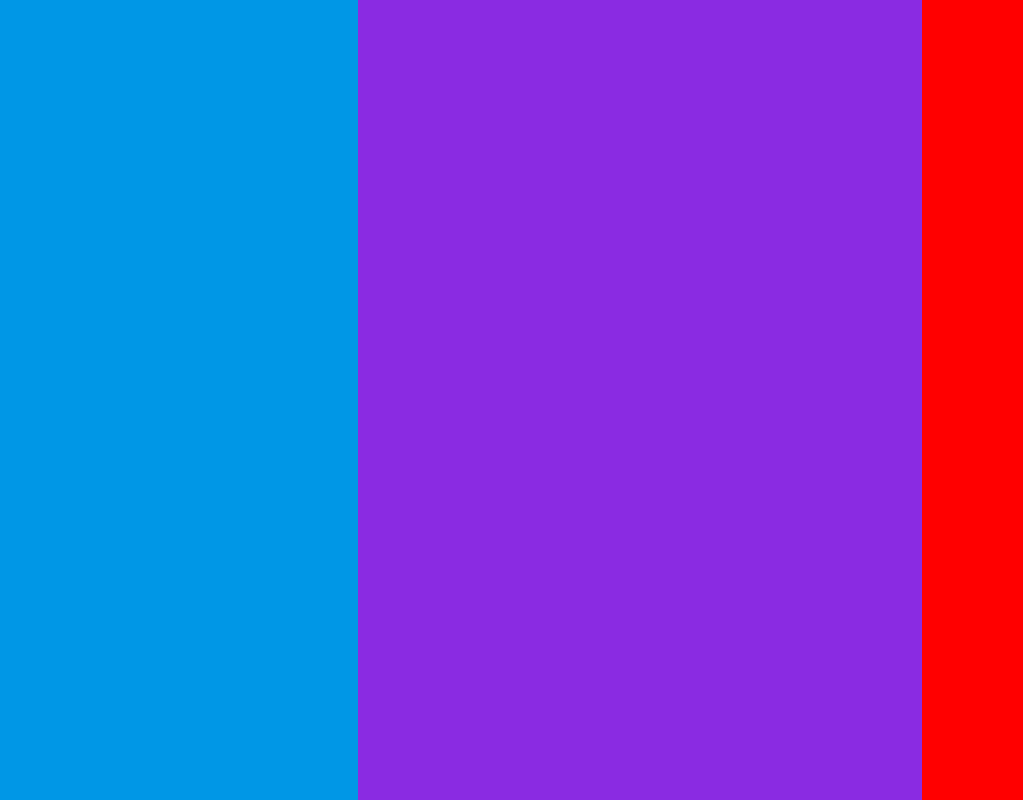
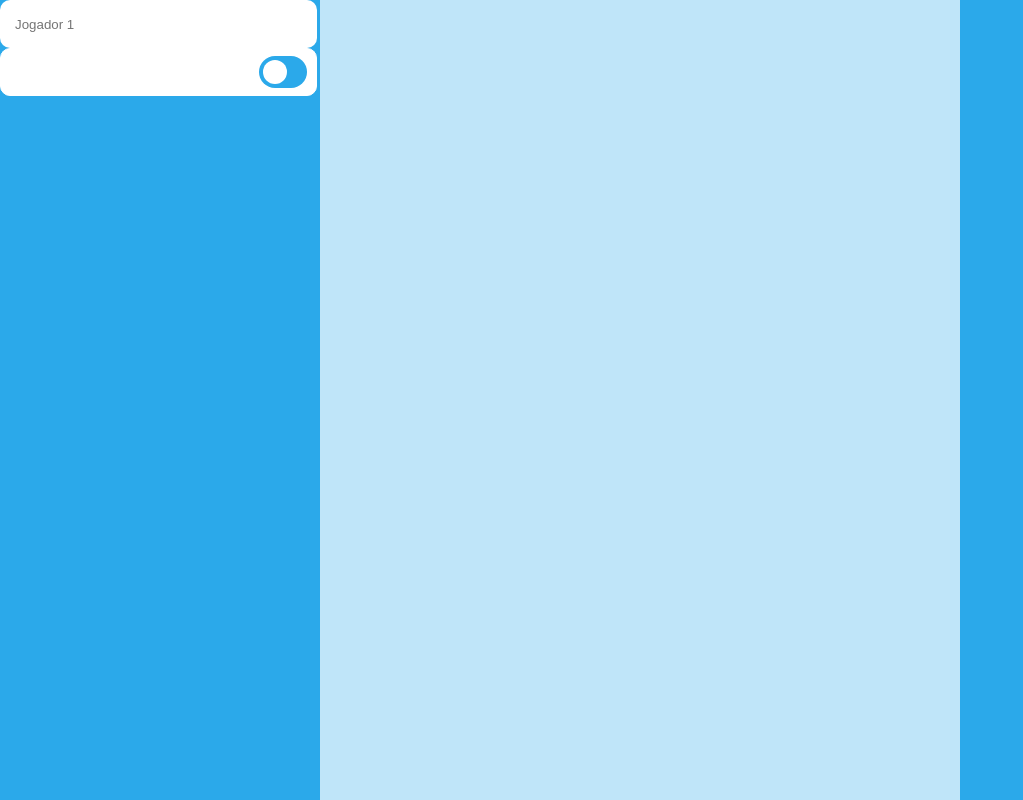
Before and after one commit to 1491965/Jogo-da-Velha-HTC-04, a plain HTML site: page index.html in a window 1280 px wide. Shown: the whole page, without its empty margins (0-1023 px from the left). Drawn offline with Linux system fonts and the light colour scheme.

Commit message:
continuando o layout do jogo da velha

```diff
--- a/Src/Scripts/styles.css
+++ b/Src/Scripts/styles.css
@@ -1,27 +1,83 @@
-.container-left {
-    width: 28%;
-    background-color:#0097e6 ;
-    height: 100%;
+ .container {
+     width: 100vw;
+     height: 100vh;
      display: flex;
-    justify-content: center;
-    align-items: center;
-}
-.container-center {
-    width: 44%;
-    background-color: blueviolet;
-    height: 100%;
-    display: flex;
-    flex-direction: column;
-    justify-content: center;
-    align-items: center;
  }
 
-.container-right {
-    width:28% ;
+ .small-container {
+     width: 25%;
      height: 100%;
+     background-color: #2BA9EA;
+
+
+ }
+
+ .big-container {
+     width: 50%;
+     background-color: #2ba9ea4d;
+     height: 100%;
+
+ }
+
+ .player-field {
+     width: 317px;
+     height: 48px;
+     border-radius: 10px;
+     border: none;
+     padding-left: 15px;
+     outline: none;
+     border: 1px #ffffff;
+ }
+
+ .player-field:focus {
+     border: solid 1px #2BA9EA;
+ }
+
+ .box-player-field {
+     width: 317px;
+     height: 48px;
+     border-radius: 10px;
+     background-color: #ffffff;
      display: flex;
-    flex-direction: column;
-    justify-content: center;
      align-items: center;
-    background-color: red;
+     padding-right: 9px;
+     border: 1px solid #ffffff;
+
  }
+
+ .box-player-field:focus-within {
+     border: solid 1px #2BA9EA;
+
+ }
+
+ .player-field-2 {
+     height: 100%;
+     width: 100%;
+     background-color: transparent;
+     border: none;
+     outline: none;
+     padding-left: 15px;
+
+ }
+
+
+
+ .switcher {
+     width: 56px;
+     height: 32px;
+     border-radius: 100px;
+     background-color: #2BA9EA;
+     display: flex;
+     align-items: center;
+     padding: 4px;
+ }
+ .switcher:hover .switcher-ball {
+
+ }
+
+ .switcher-ball {
+    width: 24px;
+    height: 24px;
+    border-radius: 50%;
+    background-color: #ffffff;
+ }
--- a/index.html
+++ b/index.html
@@ -9,8 +9,21 @@
 
 </head>
 <body>
-    <section class="container-left"></section>
-    <section class="container-center"></section>
-    <section class="container-right"></section>
+    <main class="container">
+
+    <section class="small-container">
+        <input class="player-field" placeholder="Jogador 1">
+        <div class="box-player-field">
+            <input class="player-field-2">
+            <div class="switcher">
+                <div class="switcher-ball"></div>
+            </div>
+        </div>
+    </section>
+    <section class="big-container"></section>
+    <section class="small-container"></section>
+    </main>
+
+
 </body>
 </html>
```
Lines whose indentation alone changed are shown as unchanged.
